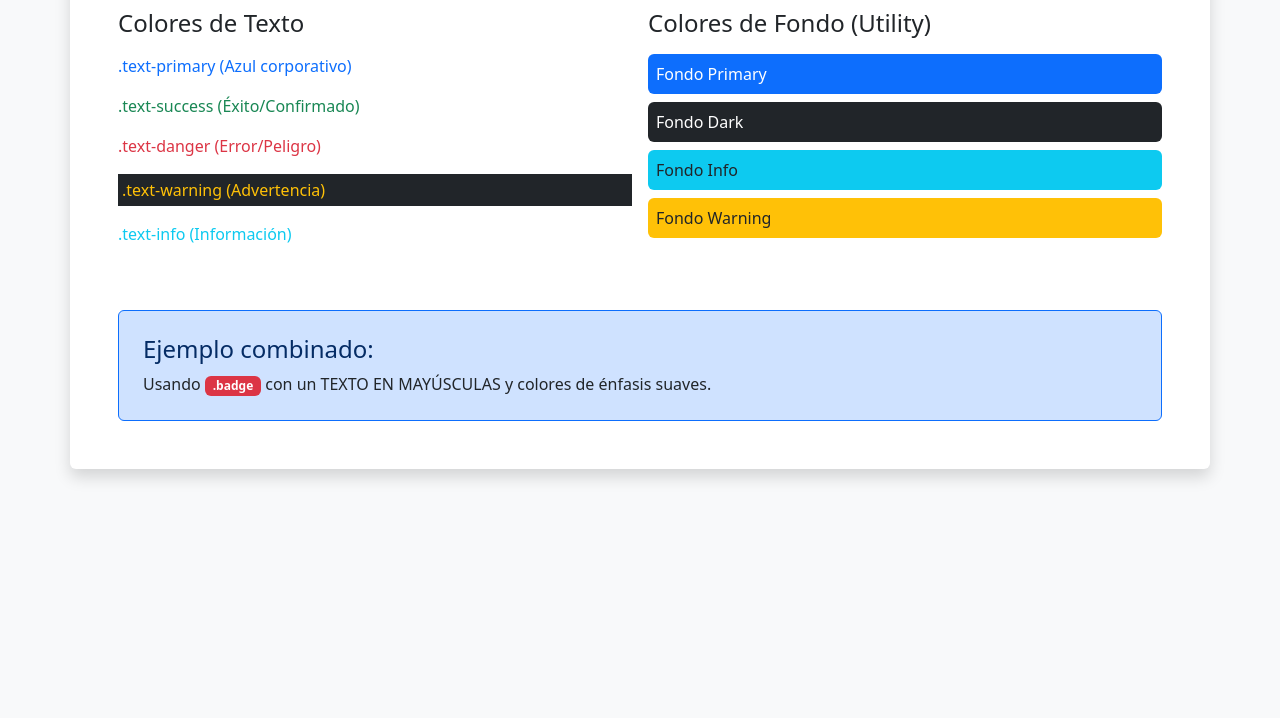
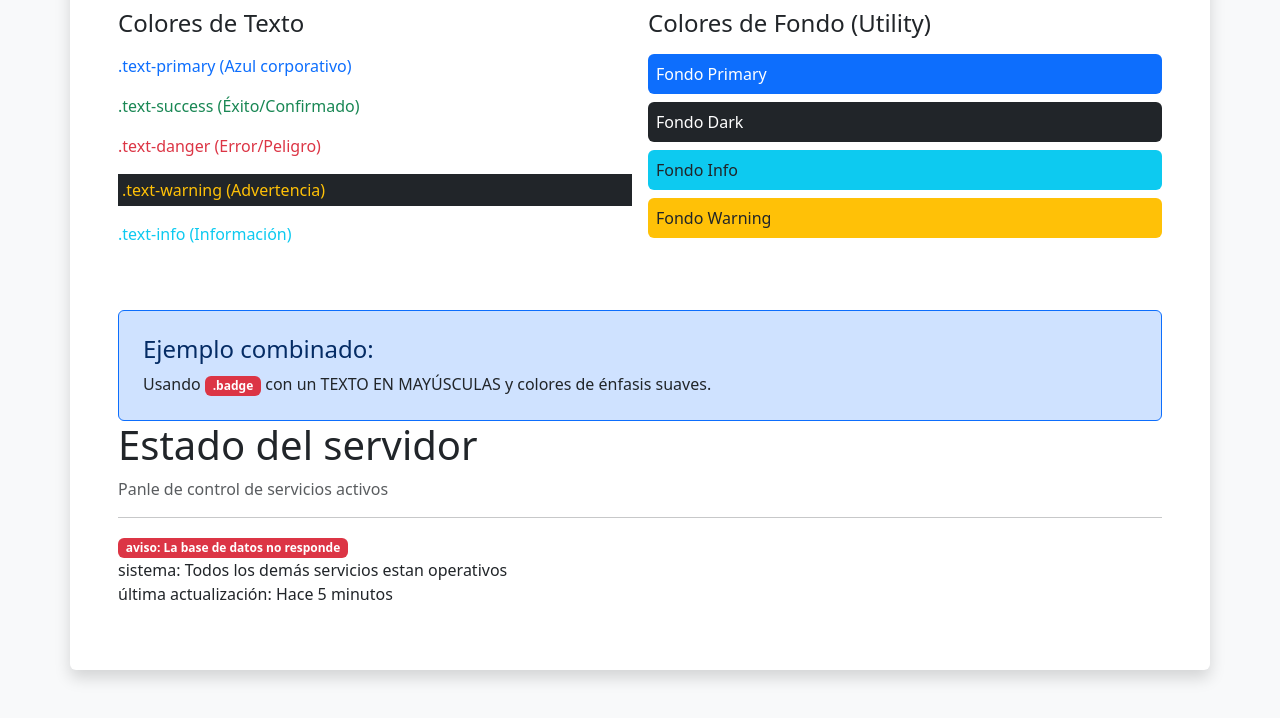
Before and after one commit to Josue-Corea/practicasJosueCorea, a plain HTML site: page PracticasBootstrap/practica3Bootstrap/index.html in a window 1280 px wide. Shown: the part 678-1396 px from the top of the page. Before the commit the page ends 1195 px from the top, so only its background shows below. Drawn offline with nearby package versions, Linux system fonts and the light colour scheme.

Commit message:
bootstrap

```diff
--- a/PracticasBootstrap/practica3Bootstrap/index.html
+++ b/PracticasBootstrap/practica3Bootstrap/index.html
@@ -52,6 +52,26 @@ Usando <span class="badge bg-danger">.badge</span> con un
 y colores de énfasis suaves.
 </p>
 </section>
+<div>
+    <div>
+        <h1>Estado del servidor</h1>
+        <p class="text-muted">Panle de control de servicios activos</p>
+        <hr>
+        <div class="text-bg-danger badge">
+            <span>aviso:</span>
+            La base de datos no responde
+        </div>
+
+        <div>
+            <span>sistema:</span>
+            Todos los demás servicios estan <span>operativos</span>
+        </div>
+
+        <p>
+            última actualización: <span>Hace 5 minutos</span>
+        </p>
+    </div>
+</div>
 </div>
 <script src="https://cdn.jsdelivr.net/npm/bootstrap@5.3.0/dist/js/bootstrap.bundle.min.js"></script>
 </body>
```
